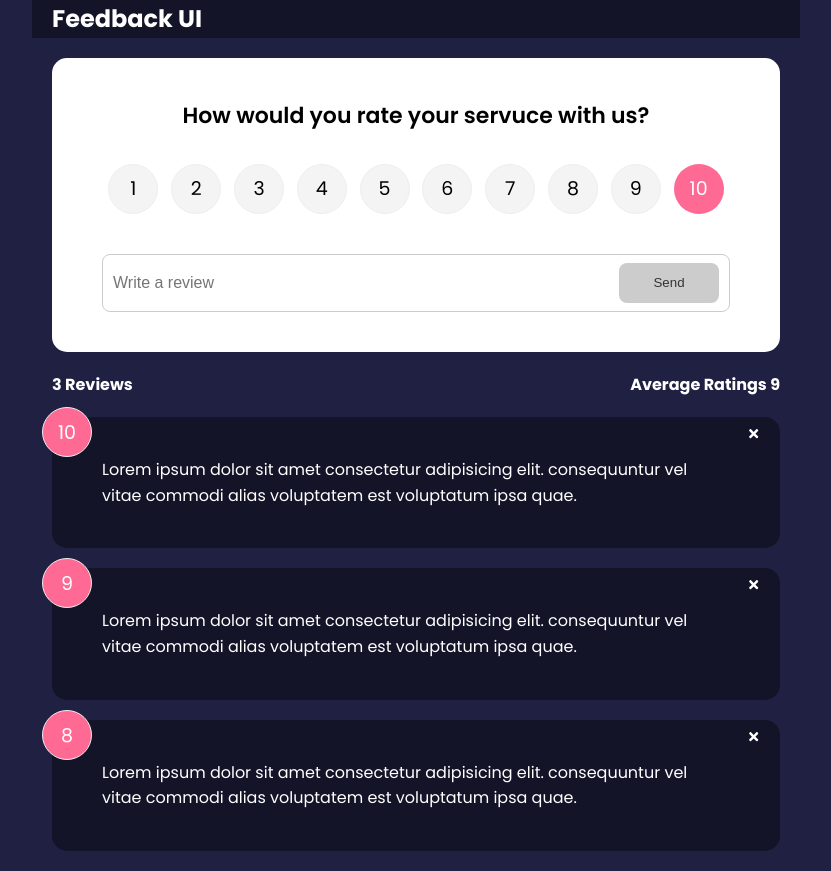
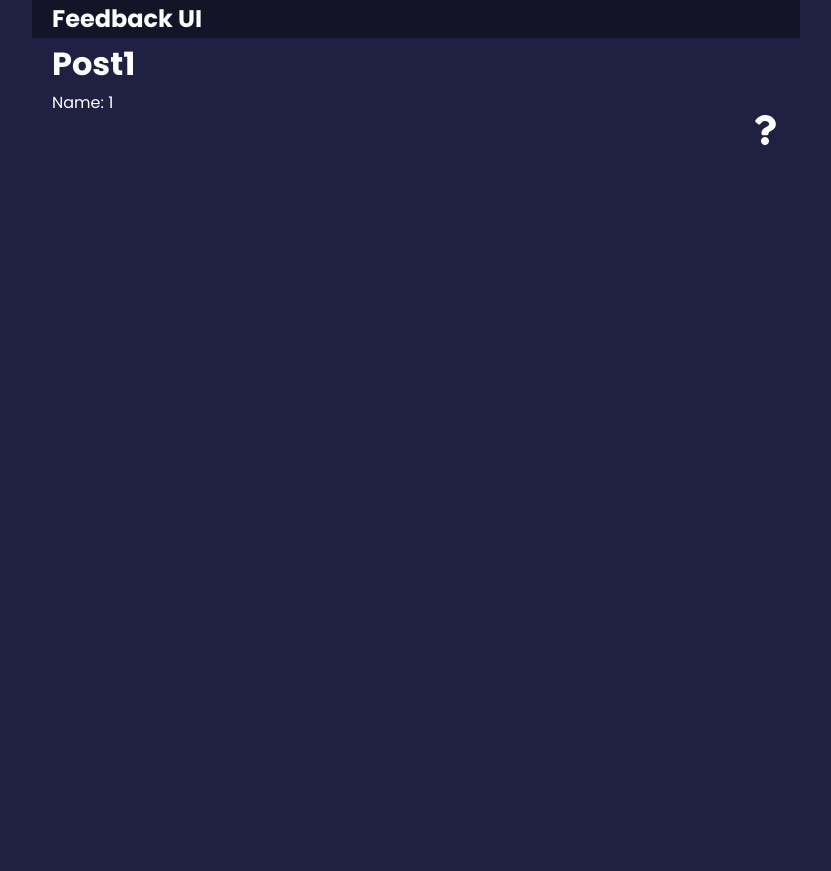
Before and after one commit to ramanujamgond/feedback_UI, a React (Create React App) app: page /post/1/1 in a window 1280 px wide. Shown: the whole page, without its empty margins (224-1055 px from the left). After the commit the page ends 800 px from the top, so only its background shows below. Built offline with nearby package versions, Linux system fonts and the light colour scheme.

Commit message:
feat: intro to react router dom

```diff
--- a/package.json
+++ b/package.json
@@ -6,9 +6,11 @@
     "@testing-library/jest-dom": "^5.16.5",
     "@testing-library/react": "^13.4.0",
     "@testing-library/user-event": "^13.5.0",
+    "framer-motion": "^10.15.1",
     "react": "^18.2.0",
     "react-dom": "^18.2.0",
     "react-icons": "^4.10.1",
+    "react-router-dom": "^6.15.0",
     "react-scripts": "5.0.1",
     "uuid": "^9.0.0",
     "web-vitals": "^2.1.4"
--- a/src/App.jsx
+++ b/src/App.jsx
@@ -1,10 +1,14 @@
 import { v4 as uuidv4 } from "uuid";
 import { useState } from "react";
+import { BrowserRouter as Router, Route, Routes } from "react-router-dom";
 import Header from "./components/Header";
 import FeedbackList from "./components/FeedbackList";
 import FeedbackData from "./data/FeedbackData";
 import FeedbackStats from "./components/FeedbackStats";
 import FeedbackForm from "./components/FeedbackForm";
+import AboutPage from "./pages/About";
+import AboutIconLink from "./components/AboutIconLink";
+import Post from "./components/Post";
 
 function App() {
     const [feedback, setFeedback] = useState(FeedbackData);
@@ -21,12 +25,24 @@ function App() {
     return (
         <>
             {/* <Header text={"This is Heading"} /> */}
+            <Router>
                 <Header />
                 <div className="container">
+                    <Routes>
+                        <Route exact path="/" element={
+                            <>
                                 <FeedbackForm handleAdd={addFeedback} />
                                 <FeedbackStats feedback={feedback} />
                                 <FeedbackList feedback={feedback} handleDelete={deleteFeedback} />
+                            </>
+                        }>
+                        </Route>
+                        <Route path="/about" element={<AboutPage />} />
+                        <Route path="/post/:id/:name" element={<Post />} />
+                    </Routes>
+                    <AboutIconLink />
                 </div>
+            </Router>
         </>
     )
 }
--- /dev/null
+++ b/src/components/AboutIconLink.jsx
@@ -0,0 +1,19 @@
+import { FaQuestion } from "react-icons/fa";
+import { Link } from "react-router-dom";
+
+const AboutIconLink = () => {
+    return (
+        <div className="about-link">
+            {/* <Link to={{
+                pathname: "/about",
+                search: "?sort=name",
+                hash: "#hello"
+            }}> */}
+            <Link to="/about">
+                <FaQuestion size={30} />
+            </Link>
+        </div >
+    )
+}
+
+export default AboutIconLink
--- a/src/components/FeedbackForm.jsx
+++ b/src/components/FeedbackForm.jsx
@@ -32,8 +32,8 @@ const FeedbackForm = ({ handleAdd }) => {
                 rating: rating,
             }
             handleAdd(newFeedback);
+            setText("");
         }
-        setText("");
     }
 
     return (
--- a/src/components/FeedbackList.jsx
+++ b/src/components/FeedbackList.jsx
@@ -1,3 +1,4 @@
+import { motion, AnimatePresence } from "framer-motion";
 import PropType from "prop-types";
 import FeedbackItem from "./FeedbackItem"
 
@@ -8,13 +9,22 @@ const FeedbackList = ({ feedback, handleDelete }) => {
 
     return (
         <div className="feedback-list">
+            <AnimatePresence>
                 {feedback.map((item) =>
+                    <motion.div
+                        key={item.id}
+                        initial={{ opacity: 0 }}
+                        animate={{ opacity: 1 }}
+                        exit={{ opacity: 0 }}
+                    >
                         <FeedbackItem
                             key={item.id}
                             item={item}
                             handleDelete={handleDelete}
                         />
+                    </motion.div>
                 )}
+            </AnimatePresence>
         </div>
     )
 }
--- /dev/null
+++ b/src/components/Post.jsx
@@ -0,0 +1,12 @@
+import { useParams } from "react-router-dom";
+const Post = () => {
+    const params = useParams();
+    return (
+        <div>
+            <h1>Post{params.id}</h1>
+            <p>Name: {params.name}</p>
+        </div>
+    )
+}
+
+export default Post
--- /dev/null
+++ b/src/pages/About.jsx
@@ -0,0 +1,18 @@
+import Card from "../components/shared/Card";
+import { Link } from "react-router-dom";
+
+const About = () => {
+    return (
+        <Card>
+            <div className="about">
+                <h1>About This Project</h1>
+                <p>This is a React app to leave feedback for a product or services</p>
+                <p>Version: 1.0.0</p>
+
+                <p><Link to="/">Back To Home</Link></p>
+            </div>
+        </Card>
+    )
+}
+
+export default About
```
Also changed, not shown: 1 other file (tests, documents, lock files or other folders). Lines whose indentation alone changed are shown as unchanged.
